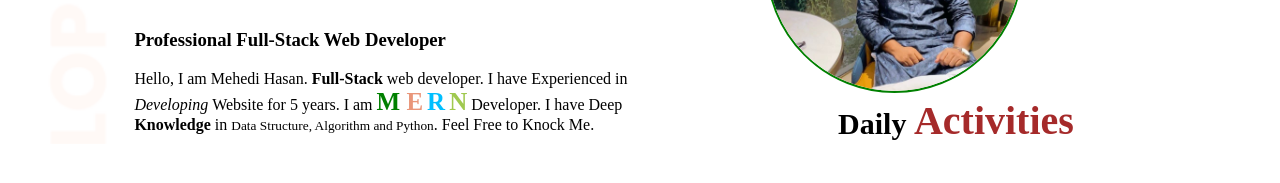
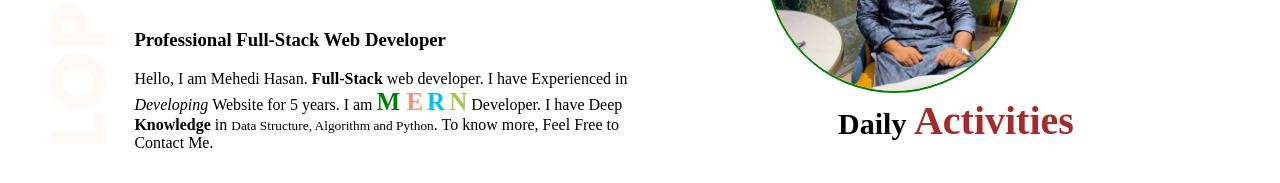
Before and after one commit to Munnass95/First-repo, a plain HTML site: page First-repo/index.html in a window 1280 px wide. Shown: the part 189-372 px from the top of the page. Drawn offline with Linux system fonts and the light colour scheme.

Commit message:
added info

```diff
--- a/First-repo/index.html
+++ b/First-repo/index.html
@@ -14,7 +14,7 @@
             <h1 >Welcome To </h1>
             <h1> <span class="nij"> Mehedi Hasan</span> Website</h1>
             <h3>Professional Full-Stack Web Developer</h3>
-            <p>Hello, I am Mehedi Hasan. <b> Full-Stack </b> web developer. I have Experienced in <i> Developing </i>  Website for 5 years. I am <span id="mern1"> M </span> <span id="mern2">E</span> <span id="mern3">R</span> <span id="mern4">N</span> Developer. I have Deep<strong> Knowledge </strong> in <small> Data Structure, Algorithm and Python</small>. Feel Free to Knock Me.  </p>
+            <p>Hello, I am Mehedi Hasan. <b> Full-Stack </b> web developer. I have Experienced in <i> Developing </i>  Website for 5 years. I am <span id="mern1"> M </span> <span id="mern2">E</span> <span id="mern3">R</span> <span id="mern4">N</span> Developer. I have Deep<strong> Knowledge </strong> in <small> Data Structure, Algorithm and Python</small>. To know more, Feel Free to Contact Me.  </p>
         </div>
         <div class="first">
             <img src="images/img-2.png" alt="Me">
```
